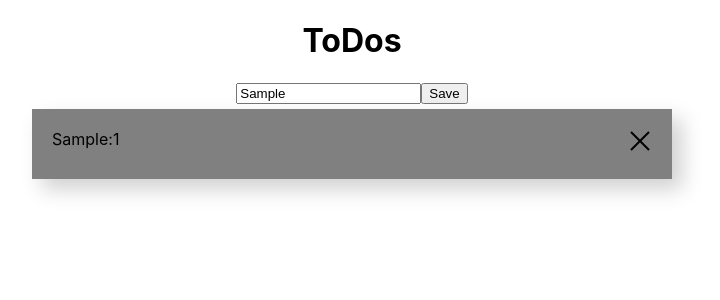
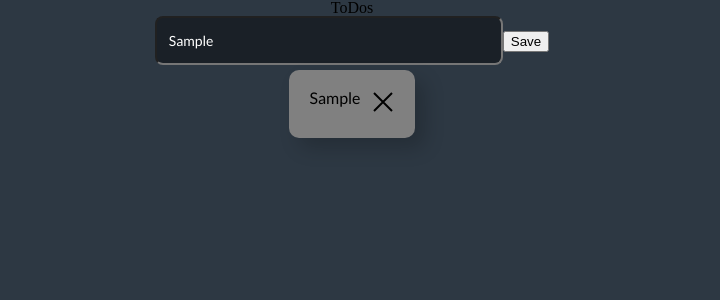
Before and after one commit to MyShlongIsLongAT/florian_4awi_react, a React (Create React App) app in the folder installation_basics/todolist/: page / in a window 1280 px wide. Both pictures are taken after typing "Sample" into the empty fields and a click on the button "Save". Shown: the top 300 px of the page, without its empty margins (288-1008 px from the left). Built offline with nearby package versions, Linux system fonts and the light colour scheme.

Commit message:
todo works now and added some design

```diff
--- a/installation_basics/todolist/src/App.css
+++ b/installation_basics/todolist/src/App.css
@@ -1,3 +1,5 @@
 .App{
+  height:100vh;
   text-align: center;
+  background-color:#2D3843;
 }
--- a/installation_basics/todolist/src/App.js
+++ b/installation_basics/todolist/src/App.js
@@ -1,5 +1,6 @@
 import React, { Component } from "react";
 import "./App.css";
+import "./components/cssreset.css";
 import Header from "./components/header.js";
 import TaskAdder from "./components/taskAdder.js";
 import ToDoList from "./components/todoList.js";
@@ -11,7 +12,6 @@ class App extends Component {
     this.state = {
       todos: [],
       existingIDs: [],
-      itemsRemoved:0
     };
   }
 
@@ -31,12 +31,8 @@ class App extends Component {
     if (generatedId > maxTodos) {
       for (let i = 0; i < this.state.existingIDs.length; i++) {
         if (isNaN(this.state.existingIDs[i].id)) {
-          generatedId = i + this.state.itemsRemoved;
+          generatedId = this.state.existingIDs[i].latestId;
           existingIdsCopy.splice(i, 1);
-
-          this.setState({
-            itemsRemoved: this.state.itemsRemoved+1,
-          });
           break;
         }
       }
@@ -49,6 +45,7 @@ class App extends Component {
     }
     let newId = {
       id: generatedId,
+      latestId: 0,
     };
     existingIdsCopy.push(newId);
     this.setState({
@@ -84,6 +81,7 @@ class App extends Component {
     for (let i = 0; i < existingIdsCopy.length; i++) {
       if (existingIdsCopy[i].id === id) {
         existingIdsCopy[i].id = "done";
+        existingIdsCopy[i].latestId = id;
       }
     }
 
--- /dev/null
+++ b/installation_basics/todolist/src/components/cssreset.css
@@ -0,0 +1,137 @@
+/* http://meyerweb.com/eric/tools/css/reset/
+   v2.0 | 20110126
+   License: none (public domain)
+*/
+
+html,
+body,
+div,
+span,
+applet,
+object,
+iframe,
+h1,
+h2,
+h3,
+h4,
+h5,
+h6,
+p,
+blockquote,
+pre,
+a,
+abbr,
+acronym,
+address,
+big,
+cite,
+code,
+del,
+dfn,
+em,
+img,
+ins,
+kbd,
+q,
+s,
+samp,
+small,
+strike,
+strong,
+sub,
+sup,
+tt,
+var,
+b,
+u,
+i,
+center,
+dl,
+dt,
+dd,
+ol,
+ul,
+li,
+fieldset,
+form,
+label,
+legend,
+table,
+caption,
+tbody,
+tfoot,
+thead,
+tr,
+th,
+td,
+article,
+aside,
+canvas,
+details,
+embed,
+figure,
+figcaption,
+footer,
+header,
+hgroup,
+menu,
+nav,
+output,
+ruby,
+section,
+summary,
+time,
+mark,
+audio,
+video {
+    margin: 0;
+    padding: 0;
+    border: 0;
+    font-size: 100%;
+    font: inherit;
+    vertical-align: baseline;
+}
+
+
+/* HTML5 display-role reset for older browsers */
+
+article,
+aside,
+details,
+figcaption,
+figure,
+footer,
+header,
+hgroup,
+menu,
+nav,
+section {
+    display: block;
+}
+
+body {
+    line-height: 1;
+}
+
+ol,
+ul {
+    list-style: none;
+}
+
+blockquote,
+q {
+    quotes: none;
+}
+
+blockquote:before,
+blockquote:after,
+q:before,
+q:after {
+    content: '';
+    content: none;
+}
+
+table {
+    border-collapse: collapse;
+    border-spacing: 0;
+}
--- a/installation_basics/todolist/src/components/header.js
+++ b/installation_basics/todolist/src/components/header.js
@@ -1,9 +1,6 @@
 import React, { Component } from 'react';
 
 class Header extends Component {
-    constructor(props) {
-        super(props);
-    }
     state = {  }
     render() {
         return (
--- a/installation_basics/todolist/src/components/taskAdder.js
+++ b/installation_basics/todolist/src/components/taskAdder.js
@@ -1,4 +1,5 @@
 import React, { Component } from "react";
+import styles from './taskAdder.module.css';
 
 class TaskAdder extends Component {
   constructor(props) {
@@ -25,6 +26,8 @@ class TaskAdder extends Component {
           type="text"
           value={this.state.inputValue}
           onChange={this.handleChange}
+          className={styles.inputField}
+          placeholder="Insert Todo..."
         />
         <button onClick={this.addTask}>Save</button>
       </div>
--- /dev/null
+++ b/installation_basics/todolist/src/components/taskAdder.module.css
@@ -0,0 +1,19 @@
+@import url('https://fonts.googleapis.com/css2?family=Lato&display=swap');
+
+/*#2D3843*/
+
+.inputField {
+  width: 320px;
+  font-size: 0.875rem;
+  font-family: 'Lato', sans-serif;
+  font-weight: 400;
+  line-height: 1.5;
+  border-radius: 8px;
+  padding: 12px 12px;
+  background-color: #1A2027;
+  color:white;
+}
+
+.inputField:hover{
+    background-color: #2D3843;
+}
--- a/installation_basics/todolist/src/components/todo.js
+++ b/installation_basics/todolist/src/components/todo.js
@@ -4,17 +4,15 @@ import { GrClose } from "react-icons/gr";
 import styles from "./todo.module.css";
 
 class ToDo extends Component {
-  //edit for remove of task
   removeTask = () => {
-    console.log("Delete id: " + this.props.id);
     this.props.isDone(this.props.id);
   };
 
   render() {
     return (
       <div className={styles.container}>
-        <div>
-          {this.props.title}:{this.props.id}
+        <div className={styles.todoText}>
+          {this.props.title}
         </div>
         <div className={styles.icons} onClick={this.removeTask}>
           <GrClose />
--- a/installation_basics/todolist/src/components/todo.module.css
+++ b/installation_basics/todolist/src/components/todo.module.css
@@ -1,14 +1,22 @@
-.container{
-    display:flex;
-    justify-content: space-between;
-    padding:20px;
-    background-color:grey;
-    margin-top:5px;
-    -webkit-box-shadow: 10px 10px 20px 0px rgba(0,0,0,0.19);
-    -moz-box-shadow: 10px 10px 20px 0px rgba(0,0,0,0.19);
-    box-shadow: 10px 10px 20px 0px rgba(0,0,0,0.19);
+@import url('https://fonts.googleapis.com/css2?family=Lato&display=swap');
+
+.container {
+  display: flex;
+  justify-content: space-between;
+  padding: 20px;
+  background-color: grey;
+  margin-top: 5px;
+  border-radius: 10px;
+  -webkit-box-shadow: 10px 10px 20px 0px rgba(0, 0, 0, 0.19);
+  -moz-box-shadow: 10px 10px 20px 0px rgba(0, 0, 0, 0.19);
+  box-shadow: 10px 10px 20px 0px rgba(0, 0, 0, 0.19);
 }
 
-.icons{
-    font-size:1.5em;
+.icons {
+  font-size: 1.5em;
+  margin-left:10px;
 }
+
+.todoText{
+    font-family: 'Lato', sans-serif;
+}
--- a/installation_basics/todolist/src/components/todoList.module.css
+++ b/installation_basics/todolist/src/components/todoList.module.css
@@ -1,5 +1,5 @@
 .container{
-    width:50%;
+    width:auto;
 }
 
 .center{
```
Also changed, not shown: installation_basics/todolist/package.json (+7 -0 lines), 1 other file (tests, documents, lock files or other folders).
